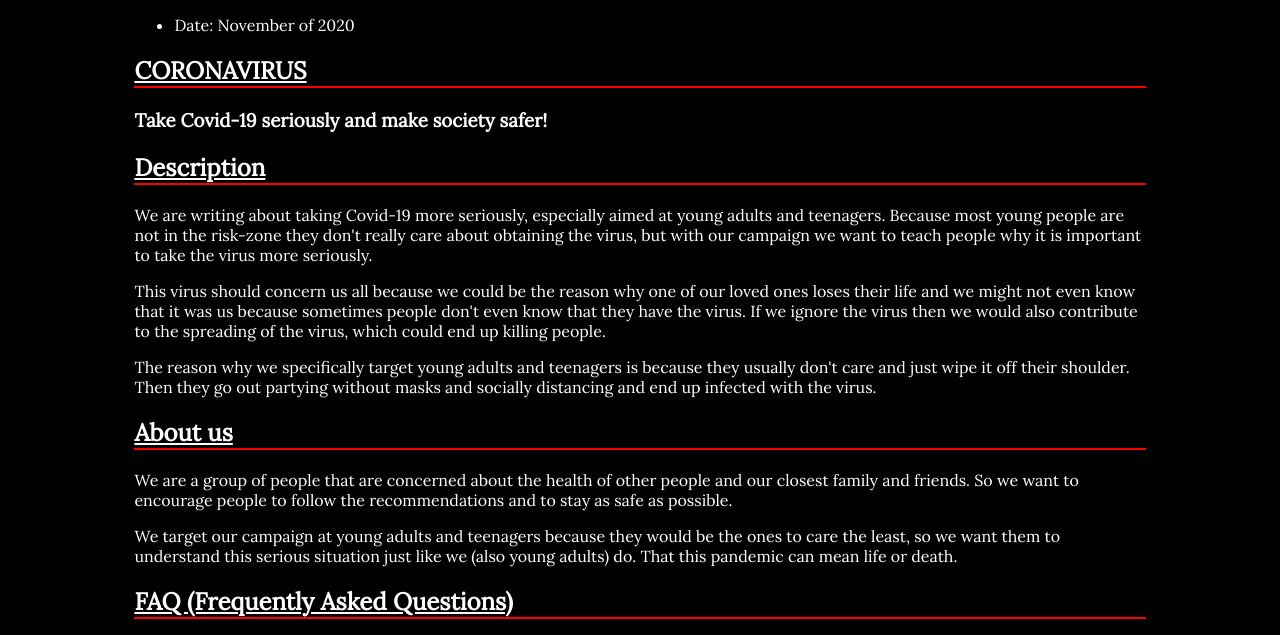
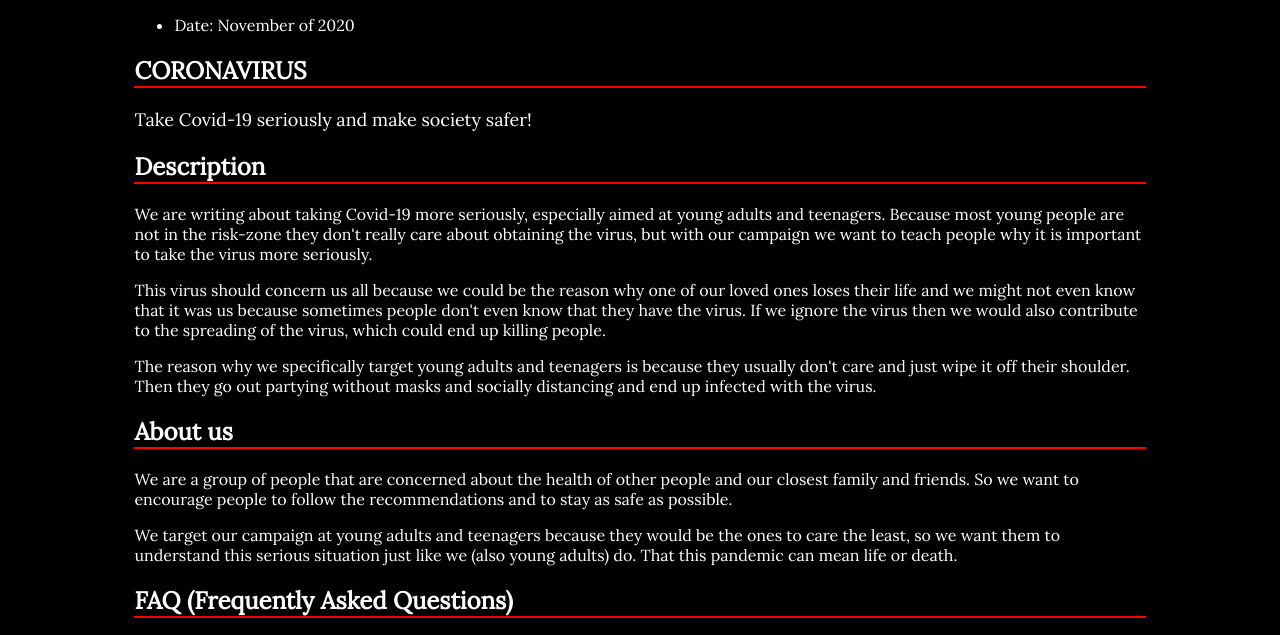
Before and after one commit to ElliotThuren/Kampanj-Individuell-Webbplats-ElliotThuren, a plain HTML site: page index.html in a window 1280 px wide. Shown: the part 134-769 px from the top of the page. Drawn offline with Linux system fonts and the light colour scheme.

Commit message:
1/3-2021

```diff
--- a/index.html
+++ b/index.html
@@ -16,7 +16,7 @@
         <ul><li><p class="lead">Date: November of <time datetime="2020">2020</time></p></li></ul>
 
         <h2 id="2">CORONAVIRUS</h2>
-        <h3>Take Covid-19 seriously and make society safer!</h3>
+        <div class="size"><p>Take Covid-19 seriously and make society safer!</p></div>
 
         <h2 id="3">Description</h2>
         <p>We are writing about taking Covid-19 more seriously, especially aimed at young adults and teenagers. Because most young people are not in the risk-zone they don't really care about obtaining the virus, but with our campaign we want to teach people why it is important to take the virus more seriously.</p>
--- a/style.css
+++ b/style.css
@@ -36,12 +36,12 @@ body {
   h2 {
     color: #ffffff;
     border-bottom: 2px solid #ff0000;
-    text-decoration: underline;
   }
 
-  h3 {
+  .size {
     color: #ffffff;
     margin-bottom: 0.2px;
+    font-size: large;
   }
 
   li {
```
